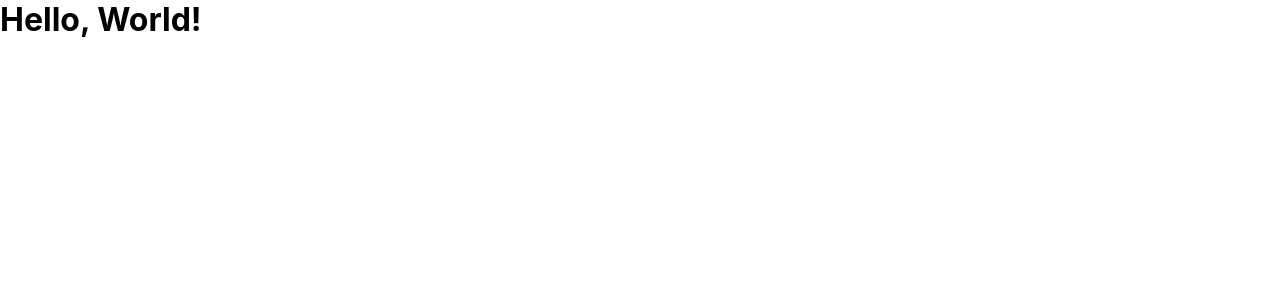
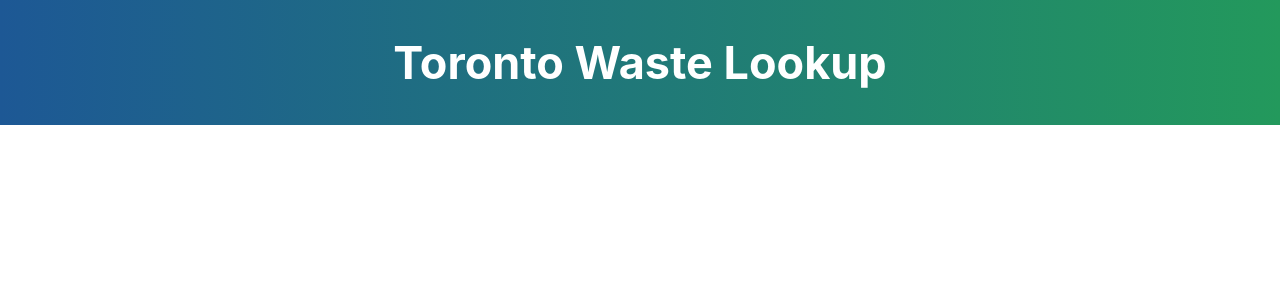
Before and after one commit to henriquegomees/waste-wizard, a React (Create React App) app: page / in a window 1280 px wide. Shown: the top 300 px of the page. Built offline with nearby package versions, Linux system fonts and the light colour scheme.

Commit message:
Installing redux dependencies and creating app header

```diff
--- a/src/App.js
+++ b/src/App.js
@@ -1,5 +1,19 @@
-import React from 'react'
+import React, { Component } from 'react'
 
-export default () => (
-  <h1>Hello, World!</h1>
-)
+import './index.css'
+
+class App extends Component {
+  render(){
+    return(
+      <div id="app">
+
+        <header>
+          <h1>Toronto Waste Lookup</h1>
+        </header>
+
+      </div>
+    )
+  }
+}
+
+export default App
--- a/src/index.css
+++ b/src/index.css
@@ -11,3 +11,19 @@ body, html {
   list-style: none;
   text-decoration: none;
 }
+
+:root{
+  --main-green: #23995c;
+  --main-blue: #1d5895;
+}
+div#app header{
+  width: 100%;
+  padding: 35px 0;
+  text-align: center;
+  background-image: linear-gradient(to left, var(--main-green), var(--main-blue));
+}
+
+div#app header h1{
+  color: #fff;
+  font-size: 45px;
+}
```
Also changed, not shown: package.json (+6 -1 lines), 1 other file (tests, documents, lock files or other folders).
